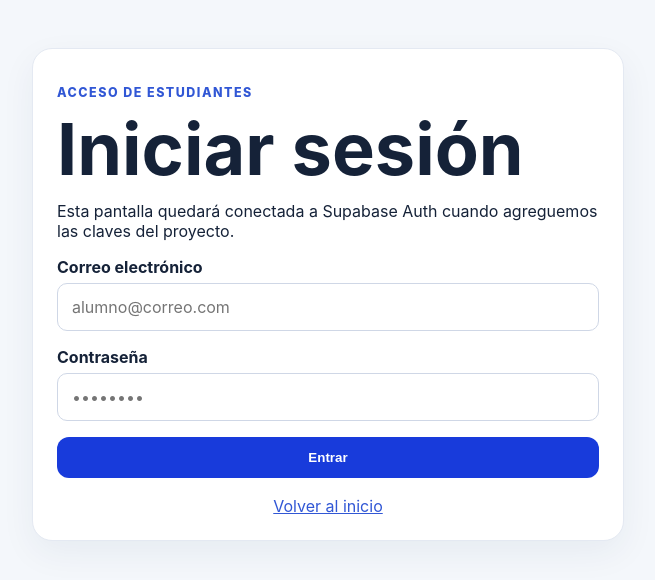
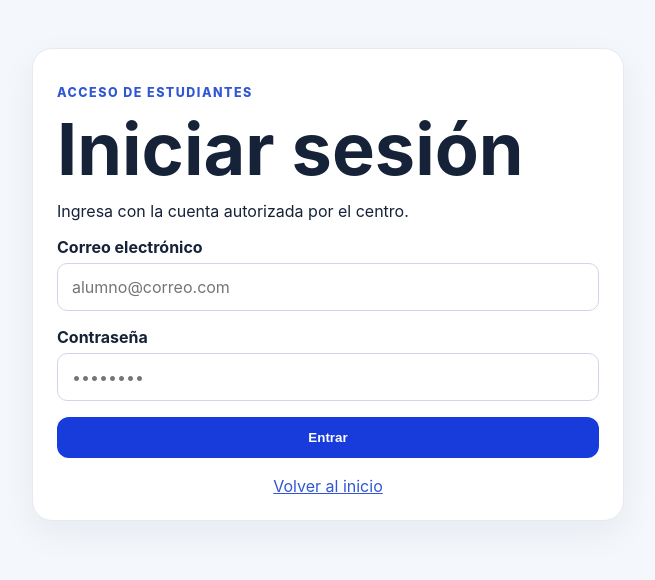
Before and after one commit to ah8345443-netizen/centro-artes-ciencias-cultura, a Next.js app in the folder exani-app/: page /login in a window 1280 px wide. Shown: the top 580 px of the page, without its empty margins (312-967 px from the left). Built offline with nearby package versions, Linux system fonts and the light colour scheme.

Commit message:
EXANI platform: wire Supabase login

```diff
--- a/exani-app/app/login/page.tsx
+++ b/exani-app/app/login/page.tsx
@@ -1,23 +1,47 @@
 "use client";
 
-import { useState } from "react";
+import { FormEvent, useState } from "react";
+import { createClient } from "../../lib/supabase/client";
 
 export default function LoginPage() {
   const [email, setEmail] = useState("");
+  const [password, setPassword] = useState("");
+  const [error, setError] = useState("");
+  const [loading, setLoading] = useState(false);
+
+  async function handleSubmit(event: FormEvent) {
+    event.preventDefault();
+    setLoading(true);
+    setError("");
+
+    const supabase = createClient();
+    const { error } = await supabase.auth.signInWithPassword({ email, password });
+
+    if (error) {
+      setError("Correo o contraseña incorrectos.");
+      setLoading(false);
+      return;
+    }
+
+    window.location.href = "/dashboard";
+  }
 
   return (
     <main className="shell narrow">
-      <section className="panel">
+      <form className="panel" onSubmit={handleSubmit}>
         <p className="eyebrow">Acceso de estudiantes</p>
         <h1>Iniciar sesión</h1>
-        <p>Esta pantalla quedará conectada a Supabase Auth cuando agreguemos las claves del proyecto.</p>
+        <p>Ingresa con la cuenta autorizada por el centro.</p>
         <label>Correo electrónico</label>
-        <input value={email} onChange={(e) => setEmail(e.target.value)} placeholder="alumno@correo.com" />
+        <input type="email" required value={email} onChange={(e) => setEmail(e.target.value)} placeholder="alumno@correo.com" />
         <label>Contraseña</label>
-        <input type="password" placeholder="••••••••" />
-        <button className="button primary full">Entrar</button>
+        <input type="password" required value={password} onChange={(e) => setPassword(e.target.value)} placeholder="••••••••" />
+        {error && <p className="error">{error}</p>}
+        <button className="button primary full" disabled={loading}>
+          {loading ? "Entrando..." : "Entrar"}
+        </button>
         <a className="text-link" href="/">Volver al inicio</a>
-      </section>
+      </form>
     </main>
   );
 }
```
